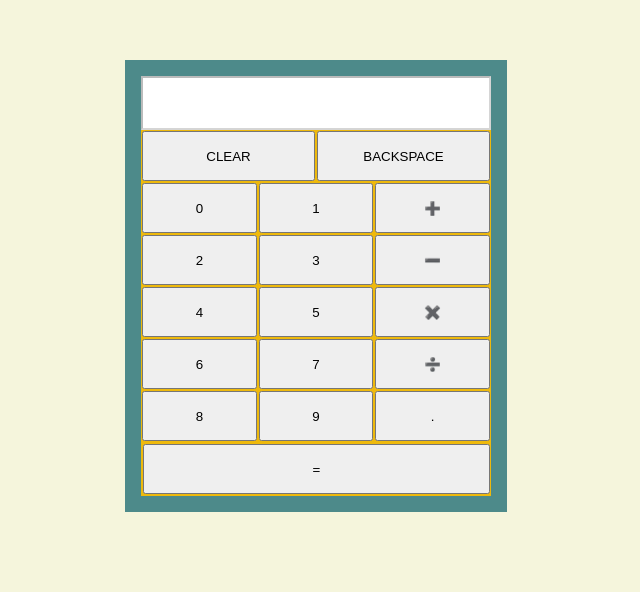
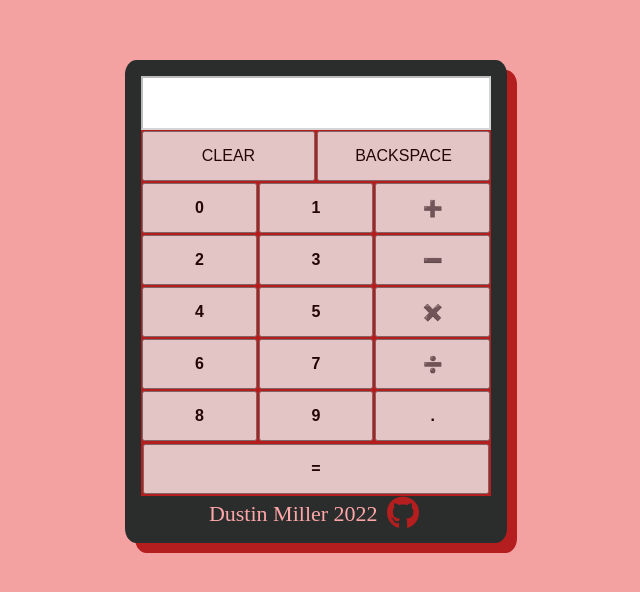
Before and after one commit to MrDustinMiller/calculator, a plain HTML site: page index.html in a window 1280 px wide. Shown: the part 132-724 px from the top of the page, without its empty margins (324-964 px from the left). Drawn offline with Linux system fonts and the light colour scheme.

Commit message:
added styling

```diff
--- a/css/style.css
+++ b/css/style.css
@@ -4,7 +4,7 @@
 }
 
 body {
-    background-color: beige;
+    background-color: rgb(244, 161, 161);
     display: flex;
     justify-content: center;
     align-content: center;
@@ -13,15 +13,16 @@ body {
 }
 
 .outer-wrapper {
-    background-color: rgb(77, 138, 138);
-    /* border: 2px solid black; */
+    background-color: rgb(43, 45, 45);
+    border-radius: 3%;
+    box-shadow: rgb(180, 30, 30) 10px 10px;
     padding: 1em;
     max-width: 350px;
     min-height: 420px;
 }
 
 .inner-wrapper {
-    background-color: rgb(238, 185, 12);
+    background-color: rgb(180, 30, 30);
     min-height: 420px;
     /* border: 2px solid red; */
 }
@@ -31,9 +32,14 @@ body {
     justify-content: space-evenly;
     align-content: center;
     flex-wrap: wrap;
+    border-radius: 50%;
 }
 
 .numbers>* {
+    opacity: 80%;
+    font-family: sans-serif;
+    font-size: medium;
+    font-weight: 600;
     flex-grow: 1;
     flex-basis: 100px;
     margin: 1px;
@@ -41,12 +47,20 @@ body {
     width: 52px;
 }
 
+.numbers :hover {
+    transform: translateY(2%)
+}
+
+
 .equals>* {
+    font-family: sans-serif;
+    font-size: medium;
+    font-weight: 600;
     flex-basis: 100px;
     flex-grow: 1;
     margin: 1px;
     height: 50px;
-    width: 26em;
+    width: 21.6em;
 }
 
 .operations>* {
@@ -58,6 +72,10 @@ body {
 }
 
 .delete-buttons>* {
+    opacity: 80%;
+    font-family: sans-serif;
+    font-size: medium;
+    font-weight: 500;
     flex-basis: 173px;
     margin: 1px;
     height: 50px;
@@ -69,5 +87,19 @@ body {
     height: 50px;
     width: 347px;
     text-align: center;
-    /* border: 3px solid blue; */
+    font-family: sans-serif;
+    font-size: medium;
+    font-weight: 600;
 }
+
+.info {
+    color: rgb(255, 166, 168);
+    text-align: center;
+    font-size: 22px;
+    margin-top: 5px;
+}
+
+.github-logo {
+    color: rgb(180, 30, 30);
+    padding: 4px;
+}
--- a/index.html
+++ b/index.html
@@ -5,6 +5,9 @@
     <meta charset="UTF-8">
     <meta http-equiv="X-UA-Compatible" content="IE=edge">
     <meta name="viewport" content="width=device-width, initial-scale=1.0">
+    <link rel="stylesheet" href="https://cdnjs.cloudflare.com/ajax/libs/font-awesome/6.0.0-beta3/css/all.min.css"
+        integrity="sha512-Fo3rlrZj/k7ujTnHg4CGR2D7kSs0v4LLanw2qksYuRlEzO+tcaEPQogQ0KaoGN26/zrn20ImR1DfuLWnOo7aBA=="
+        crossorigin="anonymous" referrerpolicy="no-referrer" />
     <link rel="stylesheet" href="css/style.css">
     <title>Document</title>
 </head>
@@ -43,18 +46,11 @@
                     <div class="equals">
                         <button class="equal" value="=">=</button>
                     </div>
-
-
-                </div>
-
-                <div class="operations">
-
-
-
-
                 </div>
             </div>
         </div>
+        <p class="info">Dustin Miller 2022 <a href="https://github.com/MrDustinMiller" target="_blank"
+                class="github-logo"><i class="fa-brands fa-github fa-xl"></i></a></p>
     </div>
 
     <script src="scripts/script.js"></script>
```
Also changed, not shown: GH.png (added).
